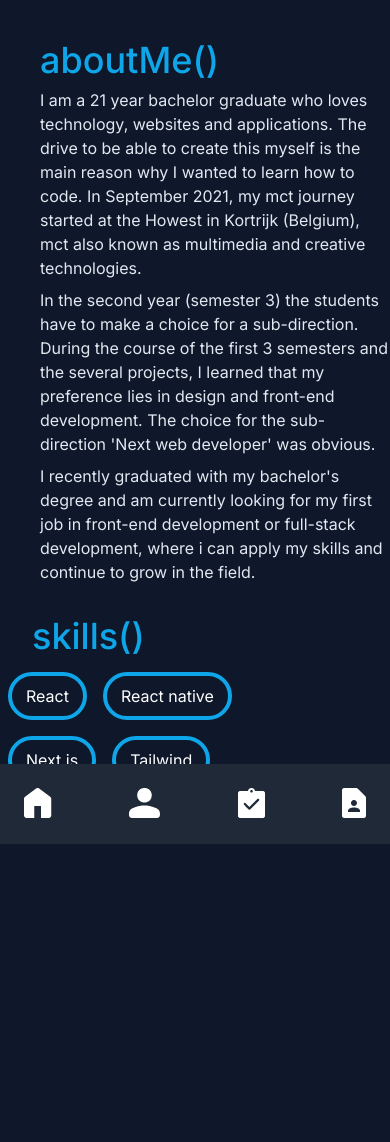
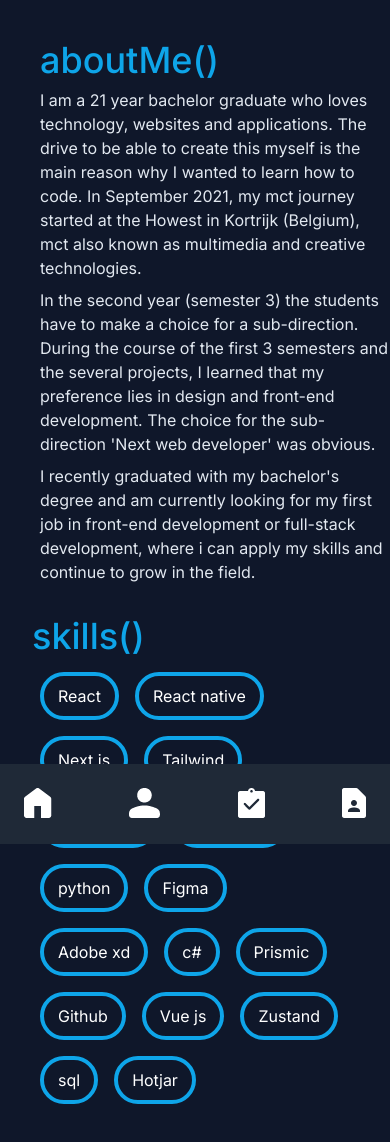
Before and after one commit to Vandammecasper/portfoliocaspervandamme, a Next.js app: page /about in a window 390 px wide. Shown: the top 1142 px of the page. Before the commit the page ends 844 px from the top, so only its background shows below. Built offline with nearby package versions, Linux system fonts and the light colour scheme.

Commit message:
fixed issues

```diff
--- a/src/app/about/page.tsx
+++ b/src/app/about/page.tsx
@@ -2,17 +2,17 @@
 
 export default function Page () {
     return(
-        <main className="overflow-hidden h-screen">
-            <div className="block xl:grid xl:grid-rows-2 xl:grid-flow-col pt-6 lg:pt-12 xl:pt-16 gap-24 overflow-hidden w-full h-screen">
+        <main className="overflow-hidden">
+            <div className="xl:grid xl:grid-rows-2 xl:grid-flow-col pt-6 lg:pt-12 xl:pt-16 gap-24 overflow-hidden w-full sm:h-screen">
                 <div className="xl:row-span-2 pl-2 xl:pl-12 xl:pb-20 xl:w-full">
                         <h1 className="text-4xl font-medium text-sky-500 pl-8 pt-4">aboutMe()</h1>
                         <h2 className="text-base xl:text-lg text-slate-200 pl-8 pt-2 xl:pt-5">I am a 21 year bachelor graduate who loves technology, websites and applications. The drive to be able to create this myself is the main reason why I wanted to learn how to code. In September 2021, my mct journey started at the Howest in Kortrijk (Belgium), mct also known as multimedia and creative technologies.</h2>
                         <h2 className="text-base xl:text-lg text-slate-200 pl-8 pt-2 xl:pt-4">In the second year (semester 3) the students have to make a choice for a sub-direction. During the course of the first 3 semesters and the several projects, I learned that my preference lies in design and front-end development. The choice for the sub-direction 'Next web developer' was obvious.</h2>
                         <h2 className="text-base xl:text-lg text-slate-200 pl-8 pt-2 xl:pt-4">I recently graduated with my bachelor's degree and am currently looking for my first job in front-end development or full-stack development, where i can apply my skills and continue to grow in the field.</h2>
                 </div>
-                <div>
+                <div className='mb-32 sm:mb-0'>
                     <h1 className="text-4xl font-medium text-sky-500 pl-8 xl:pt-0 pt-8">skills()</h1>
-                    <div className="w-5/6 grid col-auto">
+                    <div className="w-5/6 grid col-auto ml-8 sm:ml-0">
                         <div className='flex flex-wrap'>
                             <Skill title="React" years="+2 Year" />
                             <Skill title="React native" years="+1 Year" />
```
